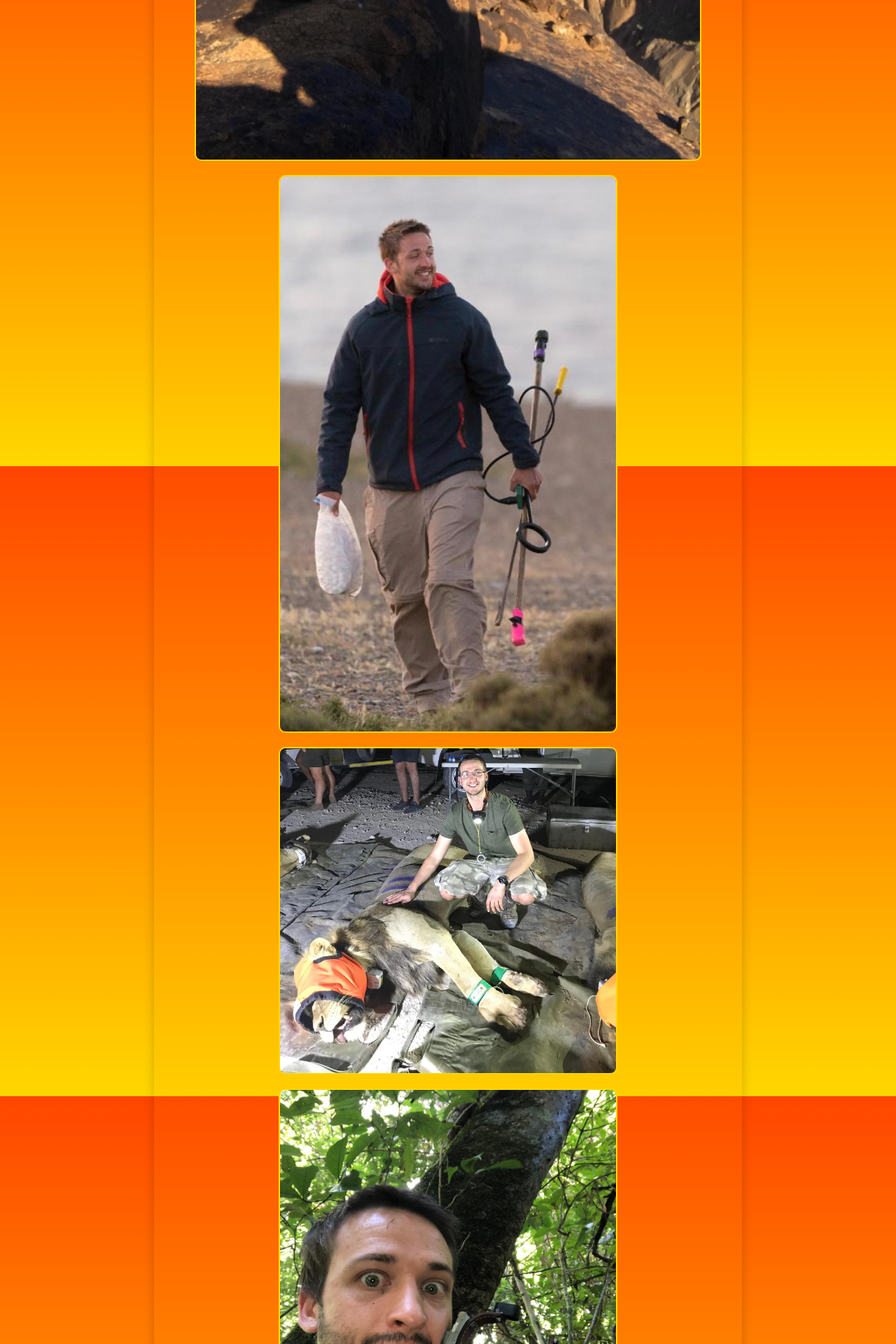
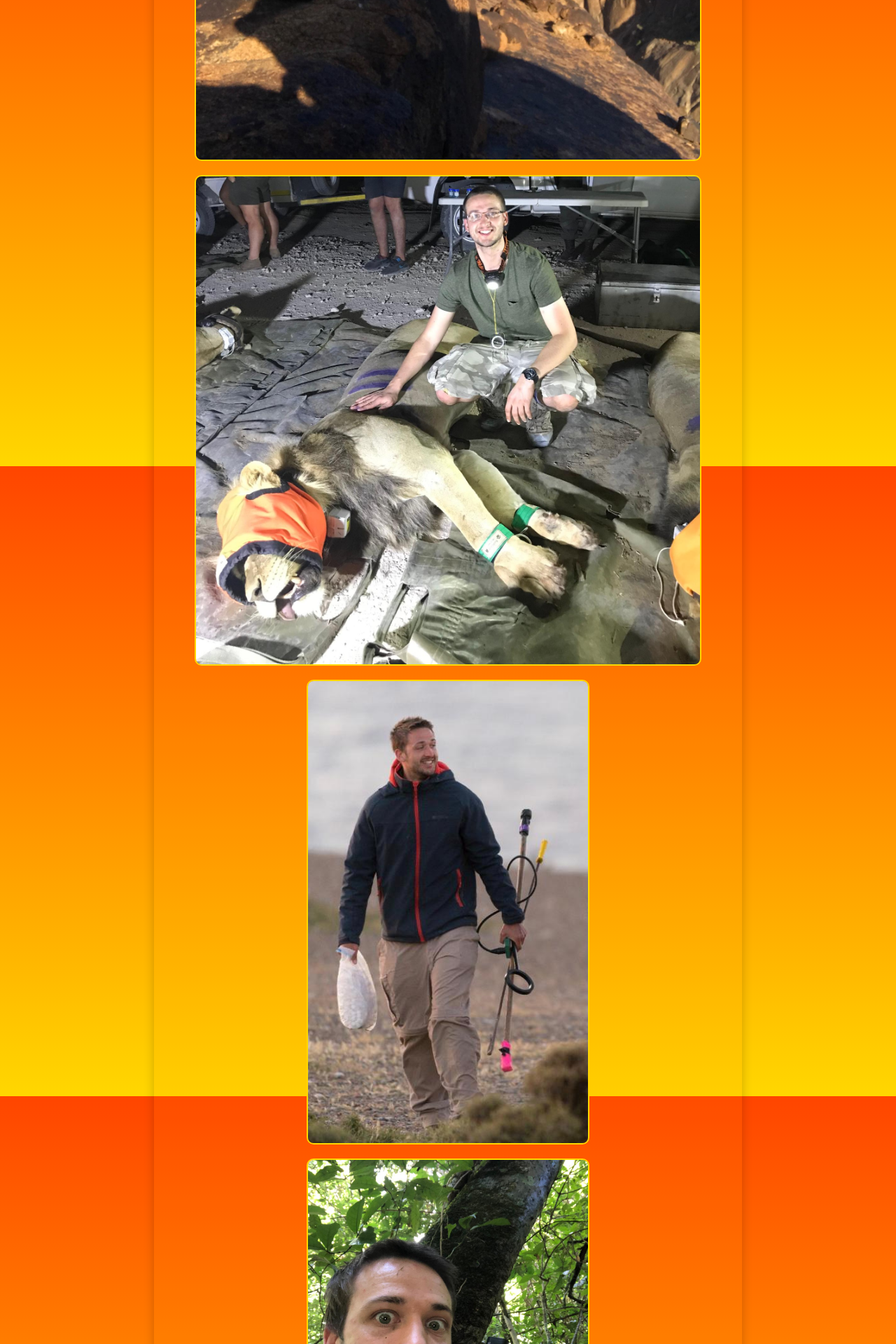
Before and after one commit to Richard6195/my-website, a Jekyll site: the page built from index.md, in a window 1280 px wide. Shown: the part 1134-3054 px from the top of the page at 70% size. Built offline with Jekyll 4.4.1, drawn with Linux system fonts in a browser that asks for light colours.

```diff
--- a/index.md
+++ b/index.md
@@ -15,8 +15,8 @@ Feel free to explore:
 - [Publications](publications.html)
 
 ![Alt Text](assets/images/profilepic.jpg)
-![Alt Text](assets/images/selfieargentina.jpg){: width="60%"}
-![Alt Text](assets/images/lionselfie.jpg){: width="60%"}
-![Alt Text](assets/images/collarselfie.jpg){: width="60%"}
+![Alt Text](assets/images/lionselfie.jpg)
+![Alt Text](assets/images/selfieargentina.jpg){: width="50%"}
+![Alt Text](assets/images/collarselfie.jpg){: width="50%"}
 
 ### Thank you for visiting!
```
